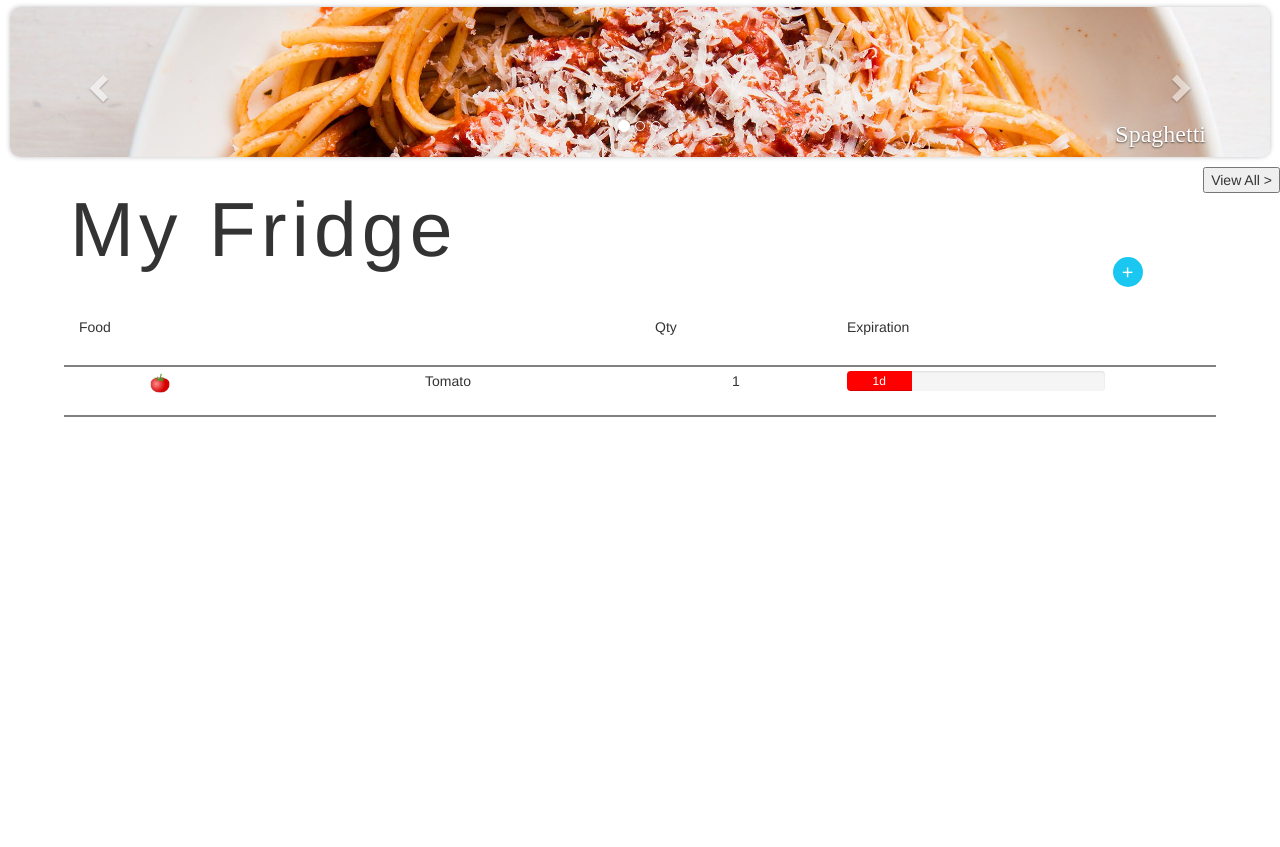
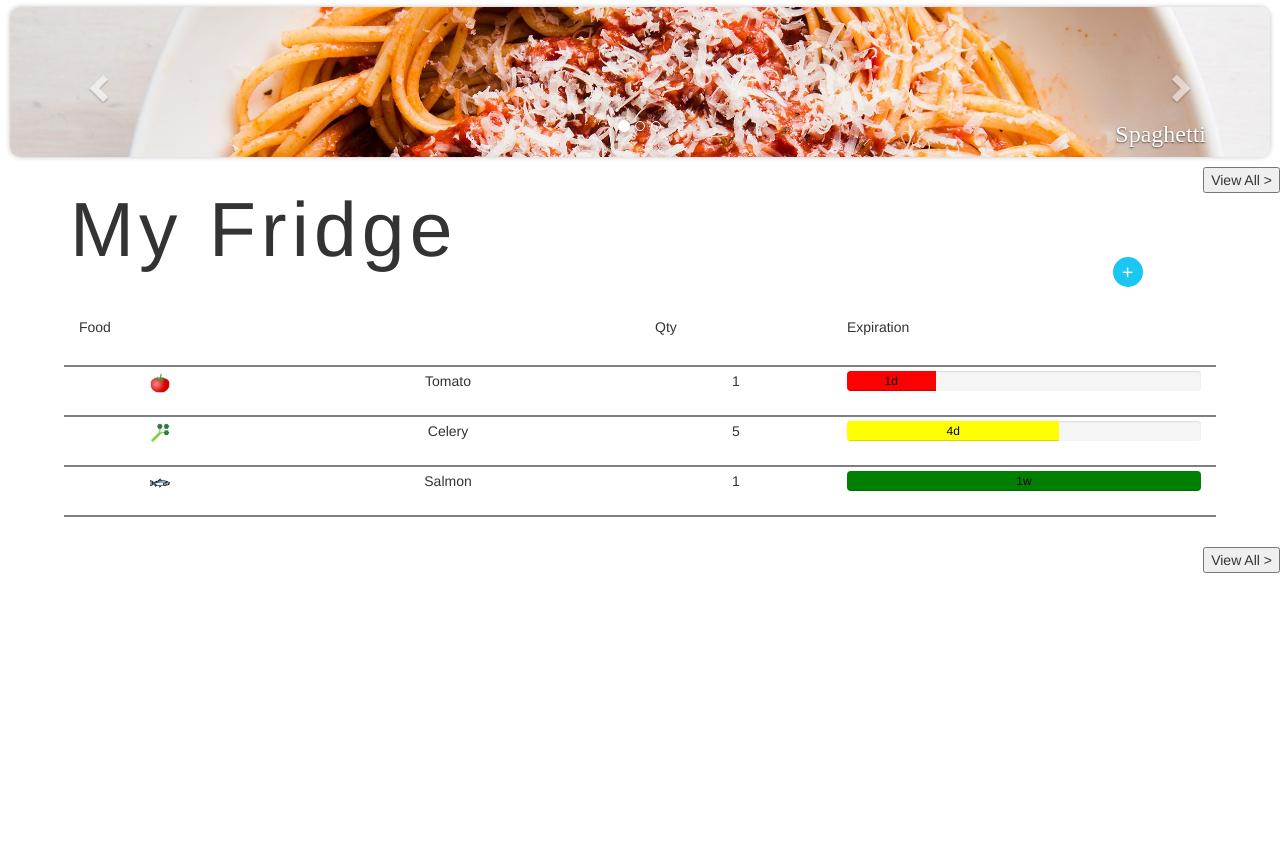
Before and after one commit to ShengzhiW/stayfresh, a PHP site: page /index.html in a window 1280 px wide. Shown: the part 167-1014 px from the top of the page. Run offline with PHP 8.4, Linux system fonts and the light colour scheme.

Commit message:
Added more ingredients

```diff
--- a/app.css
+++ b/app.css
@@ -360,3 +360,7 @@ h1 {
 .bg-danger {
     background-color: red;
 }
+
+.progress-bar {
+    color: black;
+}
--- a/index.html
+++ b/index.html
@@ -111,13 +111,50 @@
             <div class="col col-xs-2">
                 1
             </div>
-            <div class="col col-xs-3">
+            <div class="col col-xs-4">
                 <div class="progress">
                     <div class="progress-bar bg-danger" role="progressbar" style="width: 25%" aria-valuenow="25" aria-valuemin="0" aria-valuemax="100">1d</div>
                   </div>
             </div>
         </div>
+
+        <div class="row fridge-item-row">
+            <div class="col col-xs-2">
+              <img class="icon" src="images/icon-celery.png"/>
+            </div>
+            <div class="col col-xs-4">
+                Celery
+              </div>
+              <div class="col col-xs-2">
+                  5
+              </div>
+              <div class="col col-xs-4">
+                  <div class="progress">
+                      <div class="progress-bar bg-warning" role="progressbar" style="width: 60%" aria-valuenow="25" aria-valuemin="0" aria-valuemax="100">4d</div>
+                    </div>
+              </div>
+          </div>
+
+          <div class="row fridge-item-row">
+              <div class="col col-xs-2">
+                <img class="icon" src="images/icon-salmon.png"/>
+              </div>
+              <div class="col col-xs-4">
+                  Salmon
+                </div>
+                <div class="col col-xs-2">
+                    1
+                </div>
+                <div class="col col-xs-4">
+                    <div class="progress">
+                        <div class="progress-bar bg-success" role="progressbar" style="width: 100%" aria-valuenow="25" aria-valuemin="0" aria-valuemax="100">1w</div>
+                      </div>
+                </div>
+            </div>
+
       </div>
-    </div>
+
+      <button class="view-all">View All ></button>
+
 
 </html>
--- a/recipe-info.html
+++ b/recipe-info.html
@@ -33,7 +33,7 @@
 <div class="container recipe-intro-container">
     <div class="row">
       <div class="col col-xs-4">
-            Time: <p class="recipe-time">1 hr</p>
+            Cooking Time: <p class="recipe-time">1 hr</p>
             <br>
             Serving size: <p class="serving-size">4</p>
       </div>
```
Also changed, not shown: images/icon-celery.png (added), images/icon-salmon.png (added).
